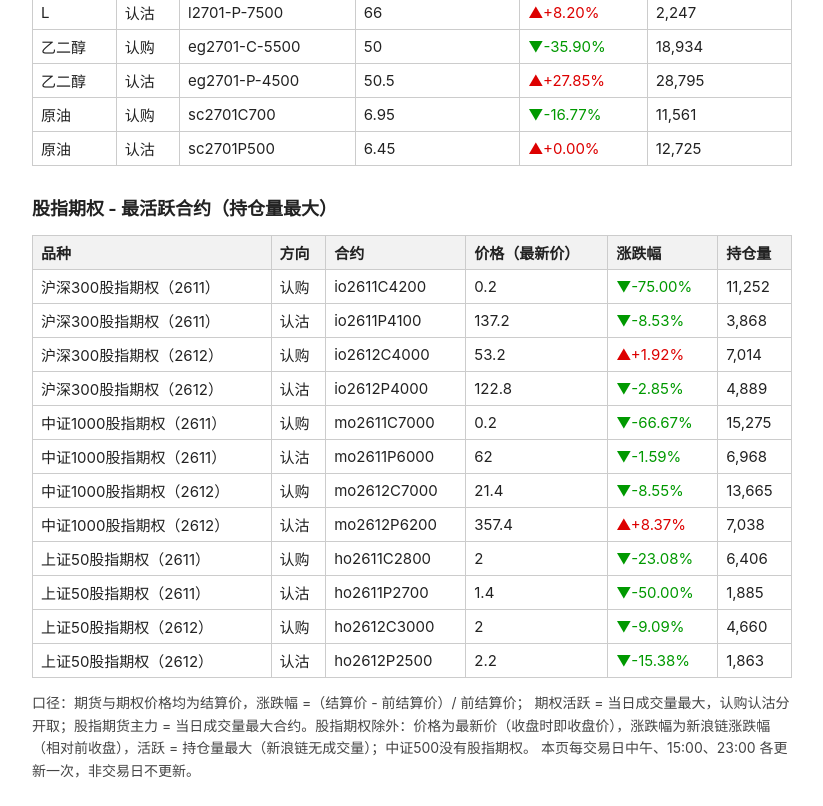
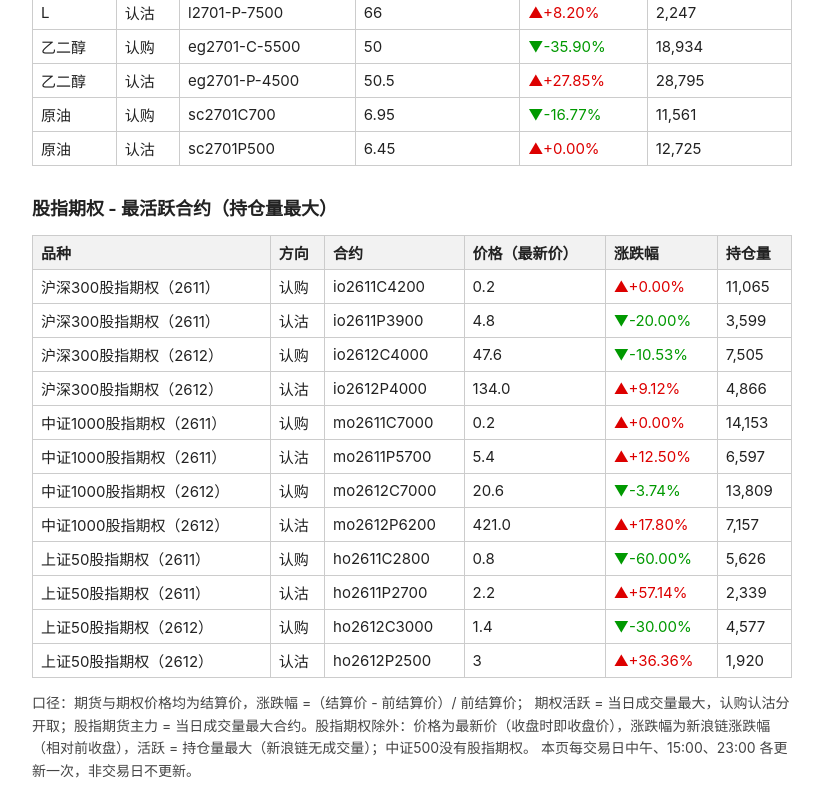
Before and after one commit to yanjiugongju01/muse2-futures-options-page, a plain HTML site: page index.html in a window 1280 px wide. Shown: the part 701-1507 px from the top of the page, without its empty margins (228-1051 px from the left). Drawn offline with Linux system fonts and the light colour scheme.

Commit message:
muse2 futures-options page: 午盘 update data 2026-11-18

```diff
--- a/index.html
+++ b/index.html
@@ -13,7 +13,7 @@ th { background: #f2f2f2; } p { font-size: 14px; line-height: 1.6; color: #444;
 </head>
 <body>
 <h1>期货期权公开表</h1>
-<p>更新时点：夜盘　更新时间：2026-11-18 22:56（北京时间）<br>
+<p>更新时点：午盘　更新时间：2026-11-19 11:58（北京时间）<br>
 数据日：2026-11-18（上个交易日收盘/结算，07:00 飞书晨间表同源）</p>
 <h2>股指期货 · 主力合约</h2>
 <table><tr><th>品种</th><th>合约</th><th>价格（结算价）</th><th>涨跌幅</th></tr>
@@ -40,18 +40,18 @@ th { background: #f2f2f2; } p { font-size: 14px; line-height: 1.6; color: #444;
 </table>
 <h2>股指期权 - 最活跃合约（持仓量最大）</h2>
 <table><tr><th>品种</th><th>方向</th><th>合约</th><th>价格（最新价）</th><th>涨跌幅</th><th>持仓量</th></tr>
-<tr><td>沪深300股指期权（2611）</td><td>认购</td><td>io2611C4200</td><td>0.2</td><td><span class="down">▼-75.00%</span></td><td>11,252</td></tr>
-<tr><td>沪深300股指期权（2611）</td><td>认沽</td><td>io2611P4100</td><td>137.2</td><td><span class="down">▼-8.53%</span></td><td>3,868</td></tr>
-<tr><td>沪深300股指期权（2612）</td><td>认购</td><td>io2612C4000</td><td>53.2</td><td><span class="up">▲+1.92%</span></td><td>7,014</td></tr>
-<tr><td>沪深300股指期权（2612）</td><td>认沽</td><td>io2612P4000</td><td>122.8</td><td><span class="down">▼-2.85%</span></td><td>4,889</td></tr>
-<tr><td>中证1000股指期权（2611）</td><td>认购</td><td>mo2611C7000</td><td>0.2</td><td><span class="down">▼-66.67%</span></td><td>15,275</td></tr>
-<tr><td>中证1000股指期权（2611）</td><td>认沽</td><td>mo2611P6000</td><td>62</td><td><span class="down">▼-1.59%</span></td><td>6,968</td></tr>
-<tr><td>中证1000股指期权（2612）</td><td>认购</td><td>mo2612C7000</td><td>21.4</td><td><span class="down">▼-8.55%</span></td><td>13,665</td></tr>
-<tr><td>中证1000股指期权（2612）</td><td>认沽</td><td>mo2612P6200</td><td>357.4</td><td><span class="up">▲+8.37%</span></td><td>7,038</td></tr>
-<tr><td>上证50股指期权（2611）</td><td>认购</td><td>ho2611C2800</td><td>2</td><td><span class="down">▼-23.08%</span></td><td>6,406</td></tr>
-<tr><td>上证50股指期权（2611）</td><td>认沽</td><td>ho2611P2700</td><td>1.4</td><td><span class="down">▼-50.00%</span></td><td>1,885</td></tr>
-<tr><td>上证50股指期权（2612）</td><td>认购</td><td>ho2612C3000</td><td>2</td><td><span class="down">▼-9.09%</span></td><td>4,660</td></tr>
-<tr><td>上证50股指期权（2612）</td><td>认沽</td><td>ho2612P2500</td><td>2.2</td><td><span class="down">▼-15.38%</span></td><td>1,863</td></tr>
+<tr><td>沪深300股指期权（2611）</td><td>认购</td><td>io2611C4200</td><td>0.2</td><td><span class="up">▲+0.00%</span></td><td>11,065</td></tr>
+<tr><td>沪深300股指期权（2611）</td><td>认沽</td><td>io2611P3900</td><td>4.8</td><td><span class="down">▼-20.00%</span></td><td>3,599</td></tr>
+<tr><td>沪深300股指期权（2612）</td><td>认购</td><td>io2612C4000</td><td>47.6</td><td><span class="down">▼-10.53%</span></td><td>7,505</td></tr>
+<tr><td>沪深300股指期权（2612）</td><td>认沽</td><td>io2612P4000</td><td>134.0</td><td><span class="up">▲+9.12%</span></td><td>4,866</td></tr>
+<tr><td>中证1000股指期权（2611）</td><td>认购</td><td>mo2611C7000</td><td>0.2</td><td><span class="up">▲+0.00%</span></td><td>14,153</td></tr>
+<tr><td>中证1000股指期权（2611）</td><td>认沽</td><td>mo2611P5700</td><td>5.4</td><td><span class="up">▲+12.50%</span></td><td>6,597</td></tr>
+<tr><td>中证1000股指期权（2612）</td><td>认购</td><td>mo2612C7000</td><td>20.6</td><td><span class="down">▼-3.74%</span></td><td>13,809</td></tr>
+<tr><td>中证1000股指期权（2612）</td><td>认沽</td><td>mo2612P6200</td><td>421.0</td><td><span class="up">▲+17.80%</span></td><td>7,157</td></tr>
+<tr><td>上证50股指期权（2611）</td><td>认购</td><td>ho2611C2800</td><td>0.8</td><td><span class="down">▼-60.00%</span></td><td>5,626</td></tr>
+<tr><td>上证50股指期权（2611）</td><td>认沽</td><td>ho2611P2700</td><td>2.2</td><td><span class="up">▲+57.14%</span></td><td>2,339</td></tr>
+<tr><td>上证50股指期权（2612）</td><td>认购</td><td>ho2612C3000</td><td>1.4</td><td><span class="down">▼-30.00%</span></td><td>4,577</td></tr>
+<tr><td>上证50股指期权（2612）</td><td>认沽</td><td>ho2612P2500</td><td>3</td><td><span class="up">▲+36.36%</span></td><td>1,920</td></tr>
 </table>
 <p>口径：期货与期权价格均为结算价，涨跌幅 =（结算价 - 前结算价）/ 前结算价；
 期权活跃 = 当日成交量最大，认购认沽分开取；股指期货主力 = 当日成交量最大合约。股指期权除外：价格为最新价（收盘时即收盘价），涨跌幅为新浪链涨跌幅（相对前收盘），活跃 = 持仓量最大（新浪链无成交量）；中证500没有股指期权。
```
